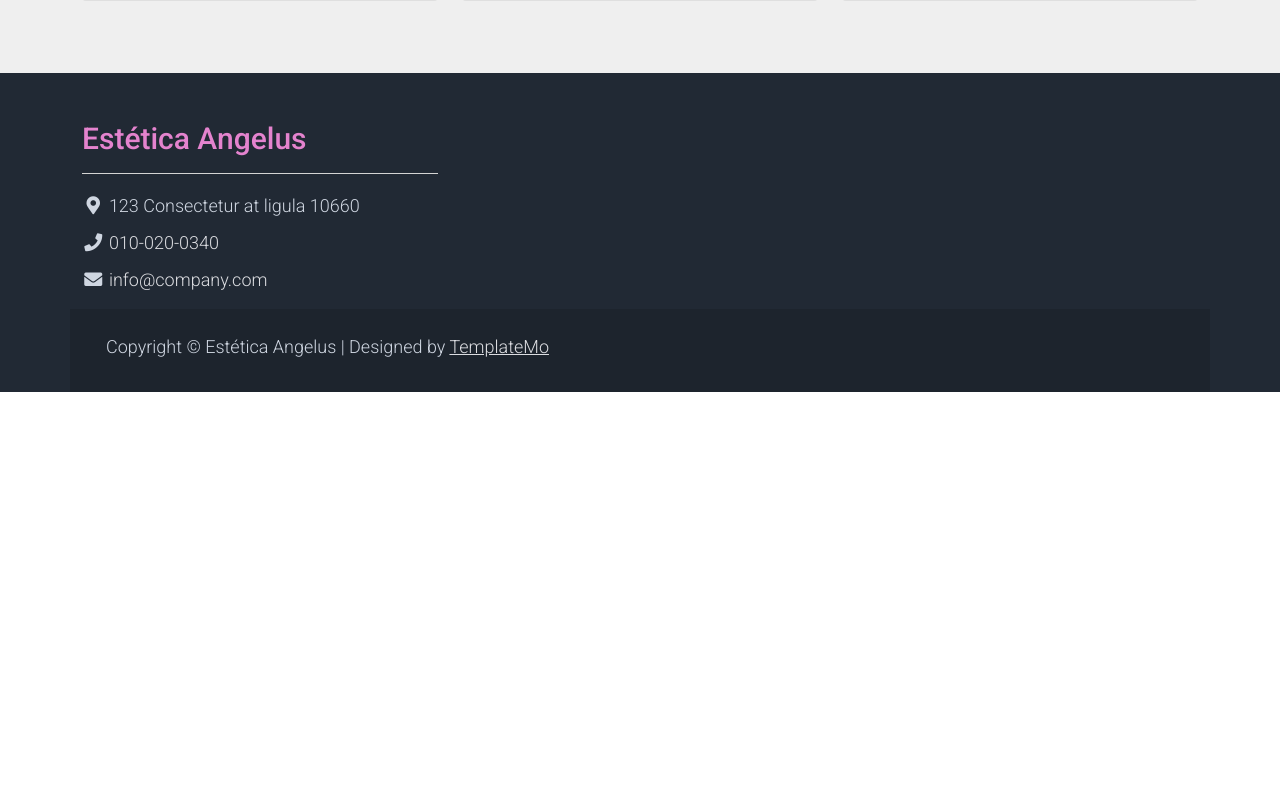
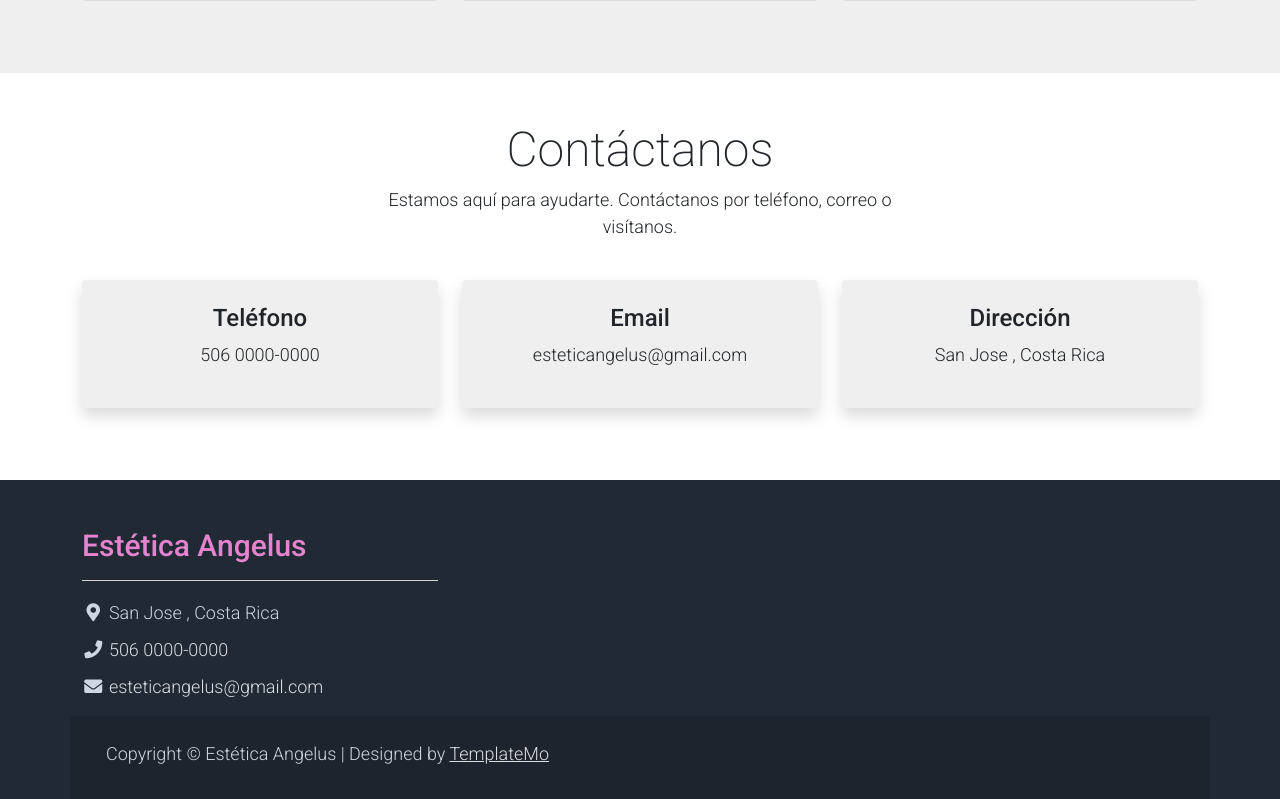
Before and after one commit to gustavohpd/LenguajesBD, a PHP site: page / in a window 1280 px wide. Shown: the part 2066-2865 px from the top of the page. Before the commit the page ends 2458 px from the top, so only its background shows below. Run offline with PHP 8.4, Linux system fonts and the light colour scheme.

Commit message:
Contacto y footer
Espacio de contacto en el index y se cambia footer alrededor de las pestañas

```diff
--- a/FrontEnd/index.html
+++ b/FrontEnd/index.html
@@ -11,7 +11,7 @@
 
     <link rel="stylesheet" href="assets/css/bootstrap.min.css">
     <link rel="stylesheet" href="assets/css/templatemo.css">
-    <!--  <link rel="stylesheet" href="assets/css/custom.css">-->
+    <link rel="stylesheet" href="assets/css/custom.css">
 
     <!-- Load fonts style after rendering the layout styles -->
     <link rel="stylesheet"
@@ -344,6 +344,44 @@
     </section>
     <!-- End Featured Product -->
 
+    <div class="contacto-wrapper">
+    <section class="container py-5" id="contacto">
+        <div class="row text-center pb-4">
+            <div class="col-lg-6 m-auto">
+                <h1 class="h1">Contáctanos</h1>
+                <p>
+                    Estamos aquí para ayudarte. Contáctanos por teléfono, correo o visítanos.
+                </p>
+            </div>
+        </div>
+        <div class="row justify-content-center">
+
+            <div class="col-md-4 mb-4">
+                <div class="p-4 bg-light rounded shadow text-center">
+                    <h4>Teléfono</h4>
+                    <p>506 0000-0000</p>
+                </div>
+            </div>
+
+            <div class="col-md-4 mb-4">
+                <div class="p-4 bg-light rounded shadow text-center">
+                    <h4>Email</h4>
+                    <p>esteticangelus@gmail.com</p>
+                </div>
+            </div>
+
+            <div class="col-md-4 mb-4">
+                <div class="p-4 bg-light rounded shadow text-center">
+                    <h4>Dirección</h4>
+                    <p>San Jose , Costa Rica</p>
+                </div>
+            </div>
+
+
+        </div>
+    </section>
+</div>
+<!-- End Contact Section -->
 
     <!--Start Footer -->
     <footer class="bg-dark" id="tempaltemo_footer">
@@ -355,80 +393,20 @@
                     <ul class="list-unstyled text-light footer-link-list">
                         <li>
                             <i class="fas fa-map-marker-alt fa-fw"></i>
-                            123 Consectetur at ligula 10660
+                            San Jose , Costa Rica
                         </li>
                         <li>
                             <i class="fa fa-phone fa-fw"></i>
-                            <a class="text-decoration-none" href="tel:010-020-0340">010-020-0340</a>
+                            <a class="text-decoration-none" href="tel:010-020-0340">506 0000-0000</a>
                         </li>
                         <li>
                             <i class="fa fa-envelope fa-fw"></i>
-                            <a class="text-decoration-none" href="mailto:info@company.com">info@company.com</a>
+                            <a class="text-decoration-none" href="mailto:info@company.com">esteticangelus@gmail.com</a>
                         </li>
                     </ul>
                 </div>
 
-                <!--   <div class="col-md-4 pt-5">
-                    <h2 class="h2 text-light border-bottom pb-3 border-light">Products</h2>
-                    <ul class="list-unstyled text-light footer-link-list">
-                        <li><a class="text-decoration-none" href="#">Luxury</a></li>
-                        <li><a class="text-decoration-none" href="#">Sport Wear</a></li>
-                        <li><a class="text-decoration-none" href="#">Men's Shoes</a></li>
-                        <li><a class="text-decoration-none" href="#">Women's Shoes</a></li>
-                        <li><a class="text-decoration-none" href="#">Popular Dress</a></li>
-                        <li><a class="text-decoration-none" href="#">Gym Accessories</a></li>
-                        <li><a class="text-decoration-none" href="#">Sport Shoes</a></li>
-                    </ul>
-                </div>
 
-                <div class="col-md-4 pt-5">
-                    <h2 class="h2 text-light border-bottom pb-3 border-light">Further Info</h2>
-                    <ul class="list-unstyled text-light footer-link-list">
-                        <li><a class="text-decoration-none" href="#">Home</a></li>
-                        <li><a class="text-decoration-none" href="#">About Us</a></li>
-                        <li><a class="text-decoration-none" href="#">Shop Locations</a></li>
-                        <li><a class="text-decoration-none" href="#">FAQs</a></li>
-                        <li><a class="text-decoration-none" href="#">Contact</a></li>
-                    </ul>
-                </div>
-
-            </div>
-
-            <div class="row text-light mb-4">
-                <div class="col-12 mb-3">
-                    <div class="w-100 my-3 border-top border-light"></div>
-                </div>
-                <div class="col-auto me-auto">
-                    <ul class="list-inline text-left footer-icons">
-                        <li class="list-inline-item border border-light rounded-circle text-center">
-                            <a class="text-light text-decoration-none" target="_blank" href="http://facebook.com/"><i
-                                    class="fab fa-facebook-f fa-lg fa-fw"></i></a>
-                        </li>
-                        <li class="list-inline-item border border-light rounded-circle text-center">
-                            <a class="text-light text-decoration-none" target="_blank"
-                                href="https://www.instagram.com/"><i class="fab fa-instagram fa-lg fa-fw"></i></a>
-                        </li>
-                        <li class="list-inline-item border border-light rounded-circle text-center">
-                            <a class="text-light text-decoration-none" target="_blank" href="https://twitter.com/"><i
-                                    class="fab fa-twitter fa-lg fa-fw"></i></a>
-                        </li>
-                        <li class="list-inline-item border border-light rounded-circle text-center">
-                            <a class="text-light text-decoration-none" target="_blank"
-                                href="https://www.linkedin.com/"><i class="fab fa-linkedin fa-lg fa-fw"></i></a>
-                        </li>
-                    </ul>
-                </div>
-                <div class="col-auto">
-                    <label class="sr-only" for="subscribeEmail">Email address</label>
-                    <div class="input-group mb-2">
-                        <input type="text" class="form-control bg-dark border-light" id="subscribeEmail"
-                            placeholder="Email address">
-                        <div class="input-group-text btn-success text-light">Subscribe</div>
-                    </div>
-                </div>
-            </div>
-        </div>
- -->
                 <div class="w-100 bg-black py-3">
                     <div class="container">
                         <div class="row pt-2">
```
Also changed, not shown: FrontEnd/assets/css/custom.css (+38 -6 lines), FrontEnd/login.html (+4 -64 lines), FrontEnd/productoIndv.html (+4 -64 lines), FrontEnd/productos.html (+4 -64 lines), FrontEnd/registroUsuario.html (+4 -65 lines), FrontEnd/sobresnosotros.html (+24 -75 lines).
